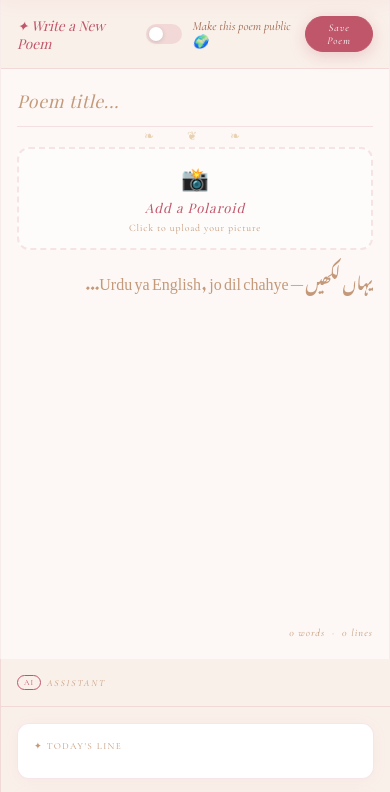
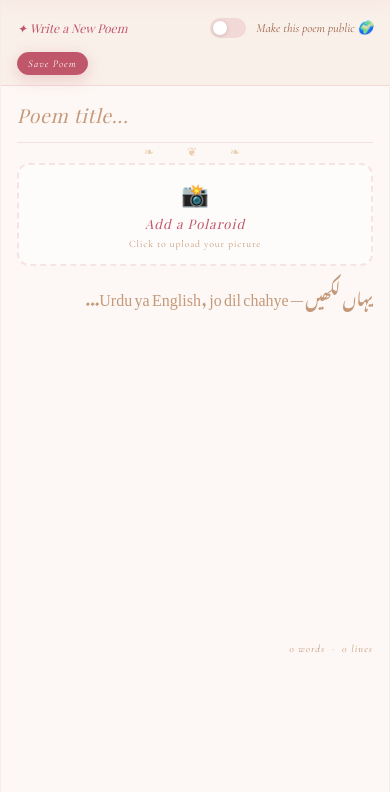
Before and after one commit to sheikhareeba245/Sukhan-app, a Flask app: page /section/1 in a window 390 px wide. Shown: the part 52-844 px from the top of the page. Run offline with Flask 3, Linux system fonts and the light colour scheme; a user stored in the database is signed in; data comes from the database, SQL or seed files in the repository; some web fonts are replaced.

Commit message:
Fix poem count per user + mobile responsive

```diff
--- a/app.py
+++ b/app.py
@@ -139,9 +139,11 @@ def init_db():
     conn.close()
 
 def get_poem_count(mood):
+    from flask_login import current_user
     conn = sqlite3.connect(DB)
     c = conn.cursor()
-    c.execute('SELECT COUNT(*) FROM poems WHERE mood = ?', (mood,))
+    c.execute('SELECT COUNT(*) FROM poems WHERE mood = ? AND user_id = ?',
+              (mood, current_user.id))
     count = c.fetchone()[0]
     conn.close()
     return count
--- a/templates/section.html
+++ b/templates/section.html
@@ -207,23 +207,26 @@ input[type="checkbox"] { display: none; }
 @media (max-width: 768px) {
   .workspace {
     grid-template-columns: 1fr !important;
-    grid-template-rows: auto 1fr auto;
+    height: auto !important;
+    position: relative !important;
   }
   .sidebar { display: none; }
   .sec-ai { display: none; }
-  .editor { width: 100%; }
-  .editor-body { padding: 20px 16px; }
-  .field-title { font-size: 1.3rem; }
-  .field-content { font-size: 1rem; }
+  .ai-panel { display: none; }
+  .editor {
+    width: 100%;
+    height: calc(100vh - 52px);
+  }
+  .editor-body { padding: 16px; }
+  .field-title { font-size: 1.2rem; }
+  .field-content { font-size: 1rem; min-height: 200px; }
   .saved-section { padding: 0 16px 20px; }
-  .editor-topbar { padding: 10px 16px; gap: 6px; }
+  .editor-topbar { padding: 10px 16px; gap: 6px; flex-wrap: wrap; }
   .et-btn { padding: 4px 10px; font-size: 0.65rem; }
+  .topbar-label { font-size: 0.75rem; }
+  .saved-card { padding: 14px 16px; }
 }
 
-@media (max-width: 480px) {
-  .field-title { font-size: 1.1rem; }
-  .saved-card { padding: 14px 16px; }
-}
 .action-link.like:hover {
   color: #e86070;
   border-color: rgba(200,80,80,0.4);
```
